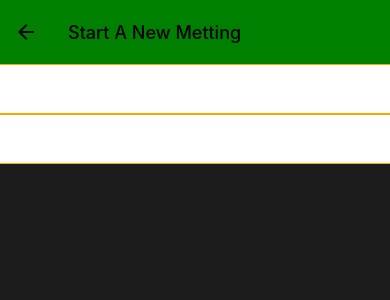
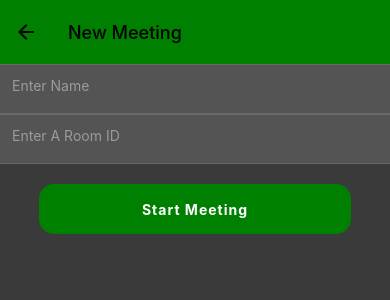
Before and after one commit to lewisoutdoorllc/react-zoom-clone, a React Native app: screen /Room in a window 390 px wide. Shown: the top 300 px of the page. Built offline with nearby package versions, Linux system fonts and the light colour scheme.

Commit message:
adjusted some styles and added the button and input fields to the new meeting view

```diff
--- a/App.js
+++ b/App.js
@@ -3,6 +3,8 @@ import React from 'react';
 import { StyleSheet, Text, View } from 'react-native';
 import Home from './screens/Home';
 import Navigation from './Navigation';
+// import { createStackNavigator } from '@react-navigation/stack';
+// import { NavigationContainer } from '@react-navigation/native';
 
 export default function App() {
   return (
--- a/Navigation.js
+++ b/Navigation.js
@@ -4,14 +4,14 @@ import { NavigationContainer } from '@react-navigation/native';
 import Home from './screens/Home';
 import MeetingRoom from './screens/MeetingRoom';
 
-function Navigation() {
+export default function Navigation() {
     const Stack = createStackNavigator();
 
     return (
         <NavigationContainer>
             <Stack.Navigator initialRouteName={Home}>
                 <Stack.Screen
-                    name='Home James'
+                    name='Home'
                     component={Home}
                     options={{
                         headerShown: false,
@@ -21,7 +21,7 @@ function Navigation() {
                     name='Room'
                     component={MeetingRoom}
                     options={{
-                        title: 'Start A New Metting',
+                        title: 'New Meeting',
                         headerStyle: {
                             backgroundColor: 'green',
                             // shadowOpacity: 0,
@@ -37,5 +37,3 @@ function Navigation() {
         </NavigationContainer>
     )
 }
-
-export default Navigation
--- a/componets/Header.js
+++ b/componets/Header.js
@@ -5,9 +5,9 @@ import Entypo from "react-native-vector-icons/Entypo"
 function Header() {
     return (
         <View style={styles.container}>
-            <Entypo name="notification" size={30} color="light-gray" />
+            <Entypo name="notification" size={30} color="#b7b7b7" />
             <Text style={styles.heading}>Meet & Chat</Text>
-            <Entypo name="new-message" size={30} color="light-gray" />
+            <Entypo name="new-message" size={30} color="#b7b7b7" />
         </View>
     )
 }
--- a/screens/Home.js
+++ b/screens/Home.js
@@ -5,7 +5,7 @@ import Header from '../componets/Header'
 import MenuButtons from '../componets/MenuButtons'
 import SearchBar from '../componets/SearchBar'
 
-function Home({ navigation }) {
+export default function Home({ navigation }) {
     return (
         <View style={styles.container}>
             <SafeAreaView style={{ height: '100%' }}>
@@ -15,7 +15,7 @@ function Home({ navigation }) {
                 <ContactMenu />
                 <>
                     <div>
-                        <h1>Home</h1>
+                        <h1 style={{color:'white'}}>Home</h1>
                     </div>
                 </>
             </SafeAreaView>
@@ -23,11 +23,10 @@ function Home({ navigation }) {
     )
 }
 
-export default Home
-
 const styles = StyleSheet.create({
     container: {
         backgroundColor: "#1c1c1c",
         padding: 15,
+        height: "100vh",
     }
 })
--- a/screens/MeetingRoom.js
+++ b/screens/MeetingRoom.js
@@ -1,22 +1,43 @@
 import React, { useState } from 'react'
-import { View, Text, StyleSheet, TextInput } from 'react-native'
+import { View, Text, StyleSheet, TextInput, TouchableOpacity } from 'react-native'
 
 export default function MeetingRoom() {
 
     const [name, setName] = useState()
+    const [roomId, setRoomId] = useState()
 
     return (
         <View style={styles.container}>
+            {/* New Meeting Input Fields */}
             <View style={styles.startMeetingsContainer}>
                 <View style={styles.info}>
                     <TextInput
                         style={styles.textInput}
                         value={name}
+                        placeholder='Enter Name'
+                        placeholderTextColor='#9b9b9b'
                         onChangeText={text => setName(text)}
                     />
                 </View>
                 <View style={styles.info}>
-
+                    <TextInput
+                        style={styles.textInput}
+                        value={roomId}
+                        placeholder='Enter A Room ID'
+                        placeholderTextColor='#9b9b9b'
+                        onChangeText={text => setRoomId(text)}
+                    />
+                </View>
+                {/* Button */}
+                <View style={{ alignItems: 'center' }}>
+                    <TouchableOpacity
+                        style={styles.startMeetingBtn}
+                        onPress={() => { }}
+                    >
+                        <Text style={{ color: 'white', fontWeight: 'bold', letterSpacing: '1px' }}>
+                            Start Meeting
+                        </Text>
+                    </TouchableOpacity>
                 </View>
             </View>
         </View>
@@ -25,20 +46,35 @@ export default function MeetingRoom() {
 
 const styles = StyleSheet.create({
     container: {
-        backgroundColor: '#1c1c1c',
+        backgroundColor: '#3a3a3a',
         flex: 1,
-
     },
     startMeetingsContainer: {
-
+        // backgroundColor: '#ea1e32'
     },
     info: {
-        backgroundColor: 'white',
+        backgroundColor: '#545454',
         width: '100%',
         height: 50,
         borderTopWidth: 1,
         borderBottomWidth: 1,
-        borderColor: 'orange',
+        borderColor: '#686868',
         padding: 12,
+        // justifyContent: 'center',
+
+    },
+    textInput: {
+        // backgroundColor: 'green',
+        color: 'white',
+        fontSize: '20',
+    },
+    startMeetingBtn: {
+        width: '80vw',
+        marginTop: 20,
+        justifyContent: 'center',
+        alignItems: 'center',
+        backgroundColor: 'green',
+        height: 50,
+        borderRadius: 15,
     },
 })
```
